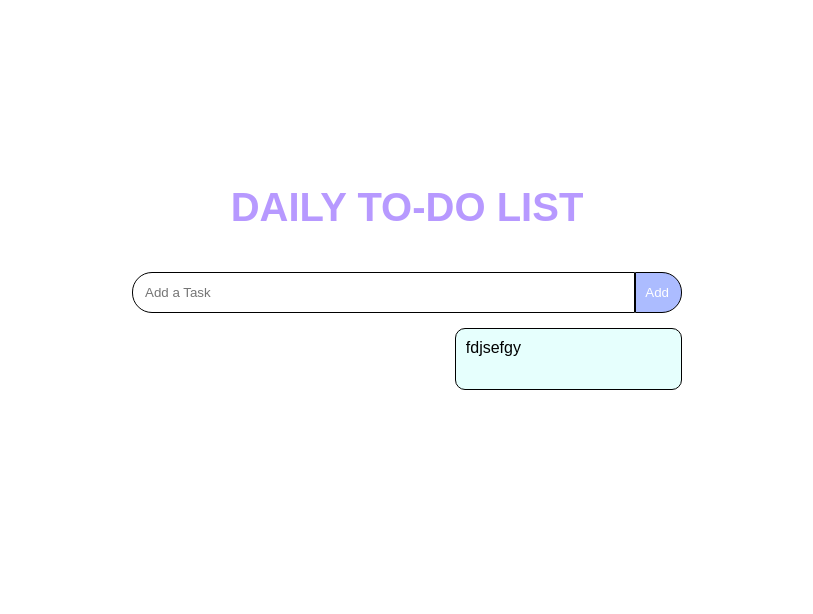
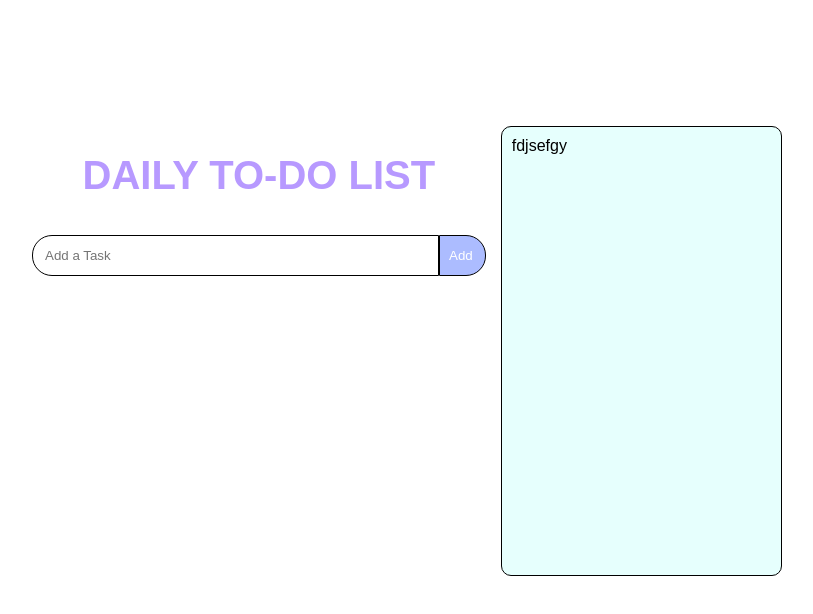
Before and after one commit to Margarida-Henriques/ToDoList_Project, a plain HTML site: page index.html in a window 1280 px wide. Shown: the whole page, without its empty margins (233-1046 px from the left). Drawn offline with Linux system fonts and the light colour scheme.

Commit message:
Design Number 2

```diff
--- a/index.html
+++ b/index.html
@@ -10,6 +10,7 @@
 
 <body>
     <div class="container">
+        <div class="containerMain">
             <h1>DAILY TO-DO LIST</h1>
 
             <div class="containerAddTask">
@@ -17,14 +18,11 @@
                 <button id="addTask">Add</button>
             </div>
 
-        <div class="containerToDo">
-
             <ul id="taskList"></ul>
+        </div>
 
         <div class="containerDone">
             <div>fdjsefgy</div>
-            </div>
-
         </div>
 
     </div>
--- a/style.css
+++ b/style.css
@@ -7,11 +7,24 @@ body {
 .container {
   display: flex;
   justify-content: center;
+  flex-direction: row;
+  margin: 10% auto;
+  width: 750px;
+  height: 450px;
+  gap: 15px;
+
+  /*   padding: 30px;
+  border: none;
+  border-radius: 10px;
+  background-color: #ffffff;
+  box-shadow: 0 8px 16px rgba(0, 0, 0, 0.05), 0 6px 10px rgba(0, 0, 0, 0.19); */
+}
+
+.containerMain {
+  display: flex;
   flex-direction: column;
-  margin: 5% auto;
-  width: 550px;
-  height: 400px;
-  gap: 15px;
+  gap: 10px;
+  width: 70%;
 }
 
 h1 {
@@ -53,21 +66,16 @@ h1 {
   transition: 0.3s ease, color 0.3s ease;
 }
 
-.containerToDo {
-  display: flex;
-  flex-direction: row;
-  gap: 15px;
-  width: 100%;
-}
-
 #taskList {
+  overflow: scroll;
+  overflow-x: hidden;
   display: flex;
   flex-direction: column;
   gap: 5px;
   padding: 0;
   margin: 0;
+  margin-right: 5px;
   list-style: none;
-  width: 60%;
 }
 
 #taskList > * {
@@ -79,6 +87,10 @@ h1 {
   padding: 7px;
   font-size: 14px;
   border: 1px solid black;
+}
+
+.taskText {
+  max-width: 80%;
 }
 
 .optionsContainer {
@@ -120,7 +132,6 @@ h1 {
 /* CONTAINER DONE _______________________________ */
 
 .containerDone {
-  height: 100%;
   width: 40%;
   background-color: #e6fffd;
   padding: 10px;
```
Lines whose indentation alone changed are shown as unchanged.
